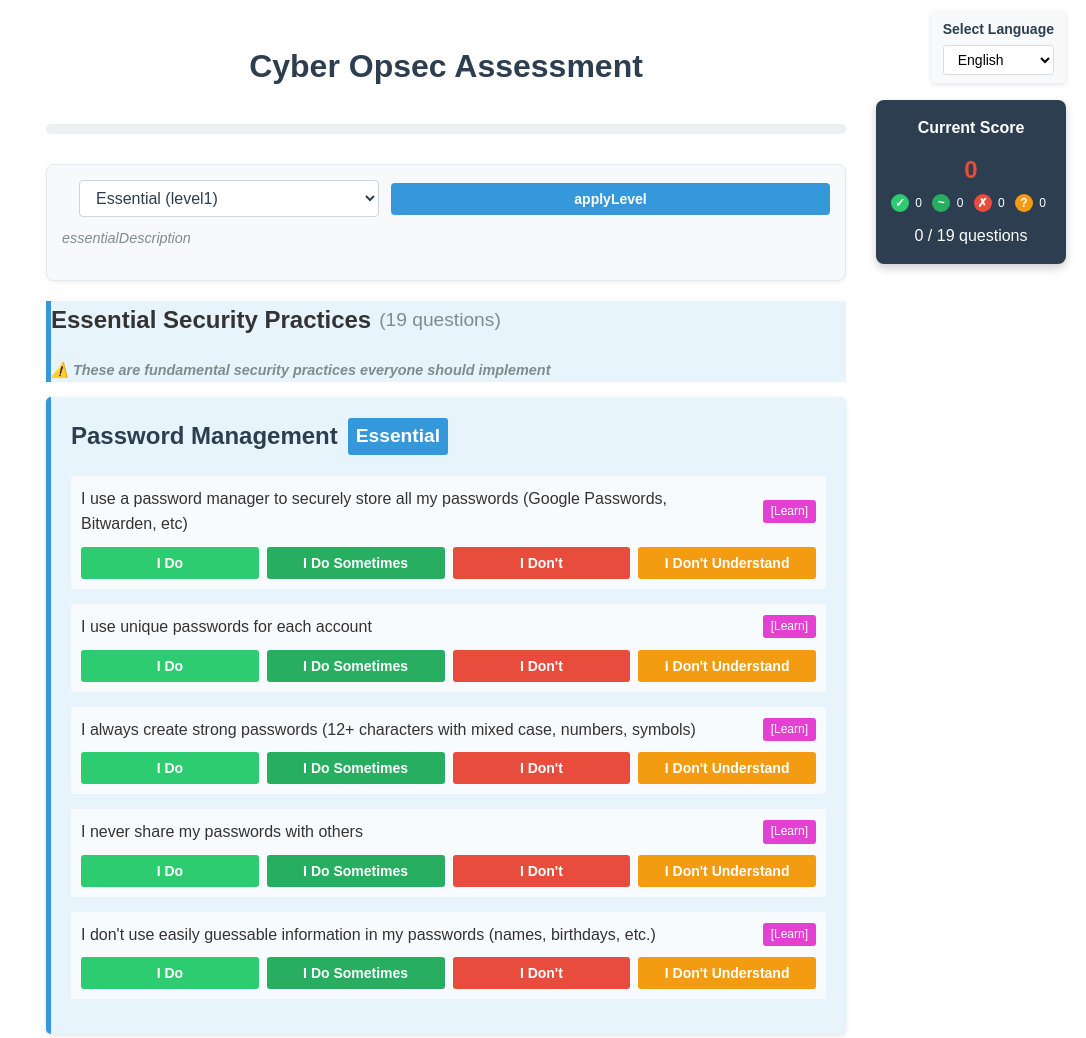
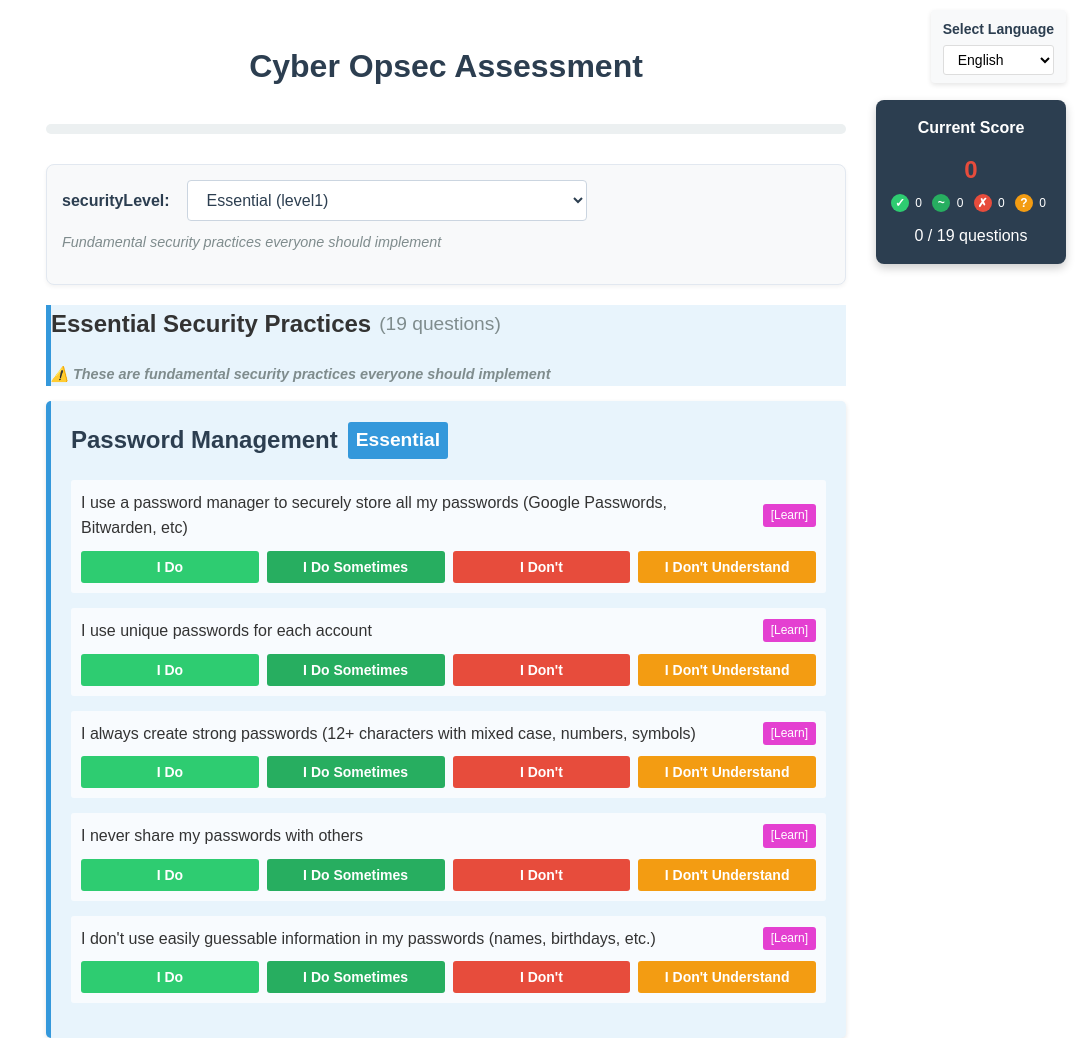
Before and after one commit to monperrus/cyber-opsec-test, a plain HTML site: page index.html in a window 1280 px wide. Shown: the top 1038 px of the page, without its empty margins (194-1280 px from the left). Drawn offline with Linux system fonts and the light colour scheme; no server answers; some icons are missing.

Commit message:
@monperrus at work

```diff
--- a/level-selector.css
+++ b/level-selector.css
@@ -23,29 +23,26 @@
 }
 
 .level-select {
-  padding: 8px 12px;
+  padding: 10px 15px;
   border-radius: 4px;
   border: 1px solid #cbd5e0;
   font-size: 16px;
   background-color: white;
   color: #2c3e50;
   flex-grow: 1;
-  max-width: 300px;
+  max-width: 400px;
+  cursor: pointer;
+  transition: border-color 0.2s, box-shadow 0.2s;
 }
 
-.apply-level-btn {
-  padding: 8px 16px;
-  background-color: #3498db;
-  color: white;
-  border: none;
-  border-radius: 4px;
-  cursor: pointer;
-  font-weight: bold;
-  transition: background-color 0.2s;
+.level-select:hover {
+  border-color: #3498db;
 }
 
-.apply-level-btn:hover {
-  background-color: #2980b9;
+.level-select:focus {
+  outline: none;
+  border-color: #3498db;
+  box-shadow: 0 0 0 3px rgba(52, 152, 219, 0.2);
 }
 
 .level-description {
@@ -53,6 +50,7 @@
   font-style: italic;
   color: #718096;
   font-size: 0.9em;
+  min-height: 1.5em; /* Keep consistent height for loading state */
 }
 
 /* Level-specific styles */
@@ -79,3 +77,9 @@
     max-width: none;
   }
 }
+
+/* Loading indicator style */
+.level-description em {
+  color: #3498db;
+  font-weight: normal;
+}
--- a/level-selector.js
+++ b/level-selector.js
@@ -5,6 +5,8 @@
  * - Level 1 (Essential)
  * - Level 2 (Serious)
  * - Level 3 (Paranoid)
+ *
+ * Changes are automatically applied when the user selects a different level.
  */
 
 (function() {
@@ -21,13 +23,12 @@
       // Create HTML for the selector
       container.innerHTML = `
         <div class="level-selector">
-          <label for="security-level" class="level-selector-label"></label>
+          <label for="security-level" class="level-selector-label">${getTranslation('securityLevel')}:</label>
           <select id="security-level" class="level-select">
             <option value="level1">${getTranslation('Essential')} (${getTranslation('level1')})</option>
             <option value="level2">${getTranslation('Serious')} (${getTranslation('level2')})</option>
             <option value="level3">${getTranslation('Paranoid')} (${getTranslation('level3')})</option>
           </select>
-          <button id="apply-level" class="apply-level-btn">${getTranslation('applyLevel')}</button>
         </div>
         <p class="level-description" id="level-description"></p>
       `;
@@ -49,17 +50,12 @@
 
       // Setup event handlers
       const securityLevelSelect = document.getElementById('security-level');
-      const applyLevelBtn = document.getElementById('apply-level');
       const levelDescription = document.getElementById('level-description');
 
-      // Update description when level changes
+      // Update description and apply level when changed (automatic)
       securityLevelSelect.addEventListener('change', function() {
-        updateLevelDescription(this.value);
-      });
-
-      // Apply level button clicked
-      applyLevelBtn.addEventListener('click', function() {
-        const selectedLevel = securityLevelSelect.value;
+        const selectedLevel = this.value;
+        updateLevelDescription(selectedLevel);
         applySecurityLevel(selectedLevel);
       });
 
@@ -74,12 +70,19 @@
     if (!levelDescription) return;
 
     // Get translated descriptions if available
-    const getTranslation = (key) => window.i18n && window.i18n.__ ? window.i18n.__(key) : key;
+    const getTranslation = (key, defaultValue) => {
+      if (window.i18n && typeof window.i18n.__ === 'function') {
+        const translation = window.i18n.__(key);
+        return translation !== key ? translation : defaultValue || key;
+      } else {
+        return defaultValue || key;
+      }
+    };
 
     const descriptions = {
-      level1: getTranslation('essentialDescription') || 'Fundamental security practices everyone should implement',
-      level2: getTranslation('seriousDescription') || 'For those who want stronger security or have sensitive information',
-      level3: getTranslation('paranoidDescription') || 'For high-security needs or those with specific threat models'
+      level1: getTranslation('essentialDescription', 'Fundamental security practices everyone should implement'),
+      level2: getTranslation('seriousDescription', 'For those who want stronger security or have sensitive information'),
+      level3: getTranslation('paranoidDescription', 'For high-security needs or those with specific threat models')
     };
 
     levelDescription.textContent = descriptions[level] || '';
@@ -90,7 +93,11 @@
     // Store the selected level in localStorage
     localStorage.setItem('selectedSecurityLevel', level);
 
+    const levelDescription = document.getElementById('level-description');
+    const originalText = levelDescription.textContent;
+
     // Reload the assessment with the new level
+    setTimeout(() => {
       if (typeof window.loadAssessmentData === 'function') {
         window.loadAssessmentData(level);
       } else {
@@ -98,5 +105,6 @@
         // Fallback: reload the page
         window.location.reload();
       }
+    }, 100); // Small delay for better UX
   }
 })();
```
Lines whose indentation alone changed are shown as unchanged.
